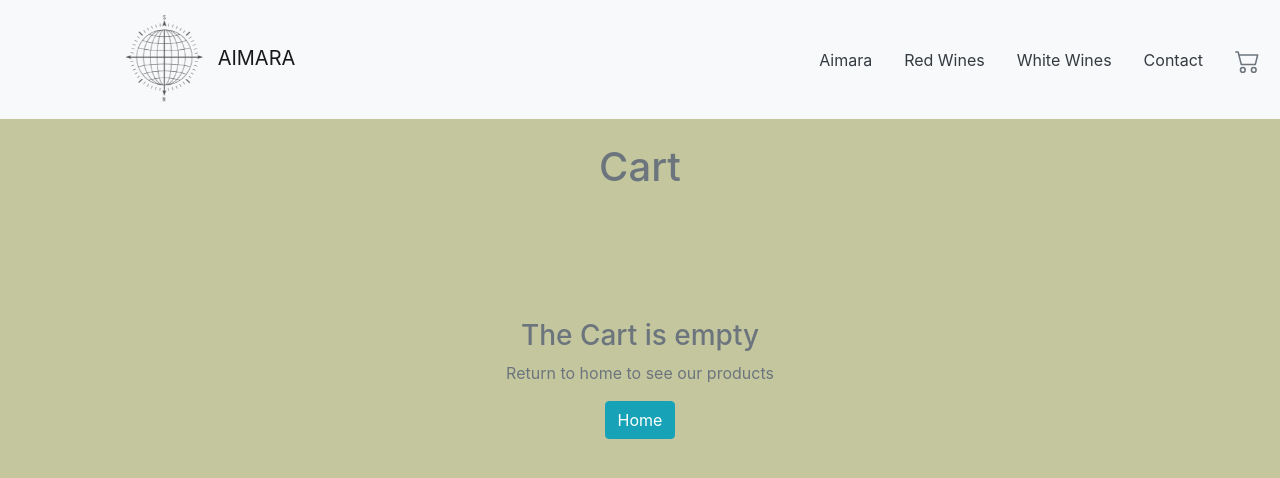
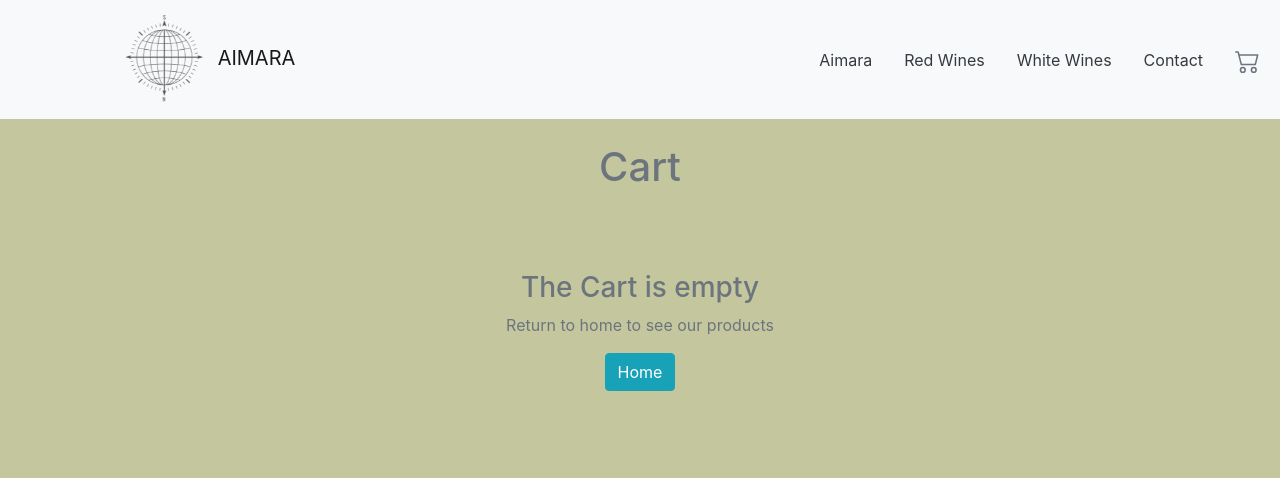
Before and after one commit to JoaquinPalacios/Aimara, a React (Create React App) app: page /Cart in a window 1280 px wide. Shown: the top 478 px of the page. Built offline with nearby package versions, Linux system fonts and the light colour scheme.

Commit message:
Desafio 12

```diff
--- a/src/Components/Cart/Cart.jsx
+++ b/src/Components/Cart/Cart.jsx
@@ -1,13 +1,12 @@
 import { Button, Col, Container, Form, Table } from "react-bootstrap";
 import { Link } from "react-router-dom";
 import { useCartContext } from "../../Context/CartContext";
-// import ItemCountComponent from "../ItemCount";
 
 const CartComponent = ({header = false}) => {
   const { list, totalPrice, deleteProd } = useCartContext();
     return (
       <>
-      {!header &&<h1 className="py-4 text-center text-muted">
+      {!header && <h1 className="py-4 text-center text-muted">
         Cart
       </h1>}
       {list.length > 0 ? (<div><Container><Table striped hover className="text-muted">
@@ -31,7 +30,6 @@ const CartComponent = ({header = false}) => {
                   />
                 </td>
                 <td className="align-middle">{varietal.title}</td>
-                {/* <td><ItemCountComponent /></td> */}
                 <td className="align-middle">{varietal.count}</td>
                 <td className="align-middle">${varietal.price}</td>
                 {!header && <td className="align-middle"><button onClick={() => deleteProd(varietal)} className="badge badge-info">Remove</button></td>}
@@ -69,12 +67,12 @@ const CartComponent = ({header = false}) => {
         </div>}
         </Container>
         </div>
-        ) : (<div className="py-5">
+        ) : (<div>
             <h3 className="d-flex justify-content-center pt-5 text-muted">The Cart is empty</h3>
-            <p className="d-flex justify-content-center text-muted">
+            {!header && <p className="d-flex justify-content-center text-muted">
               Return to home to see our products
-            </p>
-            <Link to='/' className="d-flex justify-content-center text-decoration-none"><button className="btn btn-info"> Home </button></Link>
+            </p>}
+            {!header && <Link to='/' className="d-flex justify-content-center text-decoration-none"><button className="btn btn-info"> Home </button></Link>}
         </div>)}
         </>
     );
```
Also changed, not shown: 1 other file (tests, documents, lock files or other folders).
